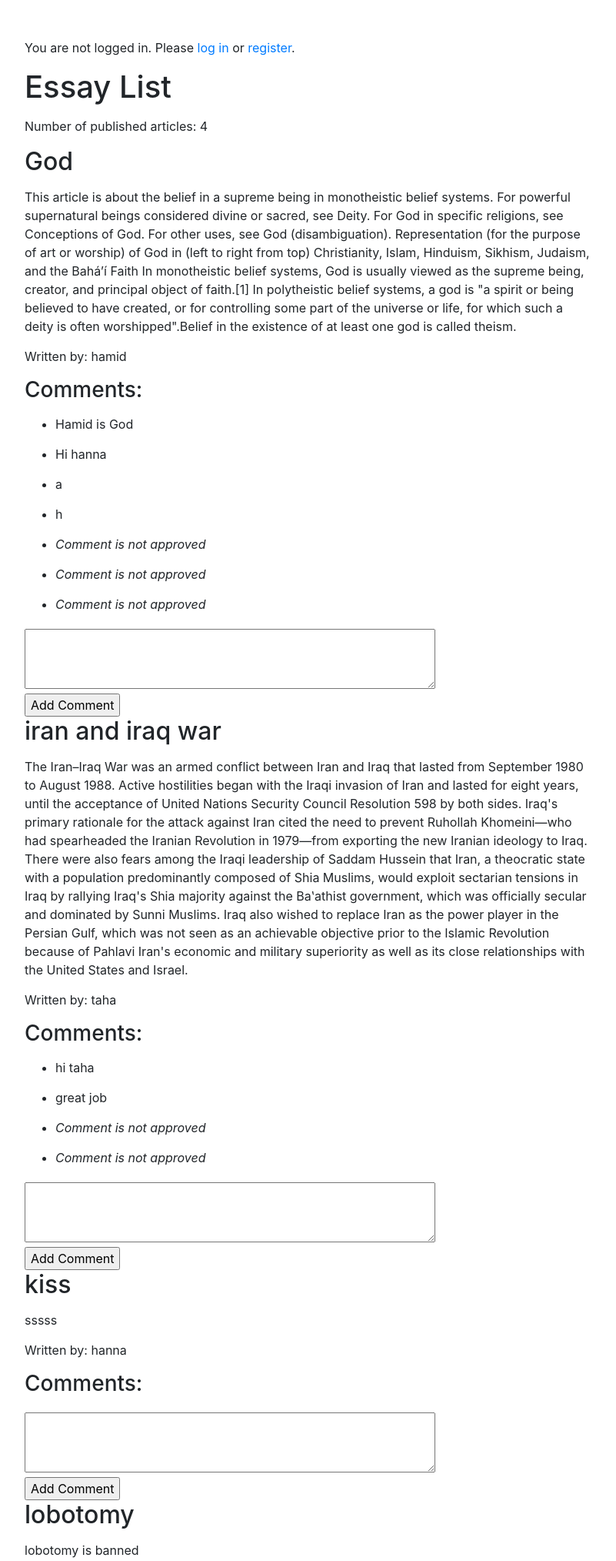
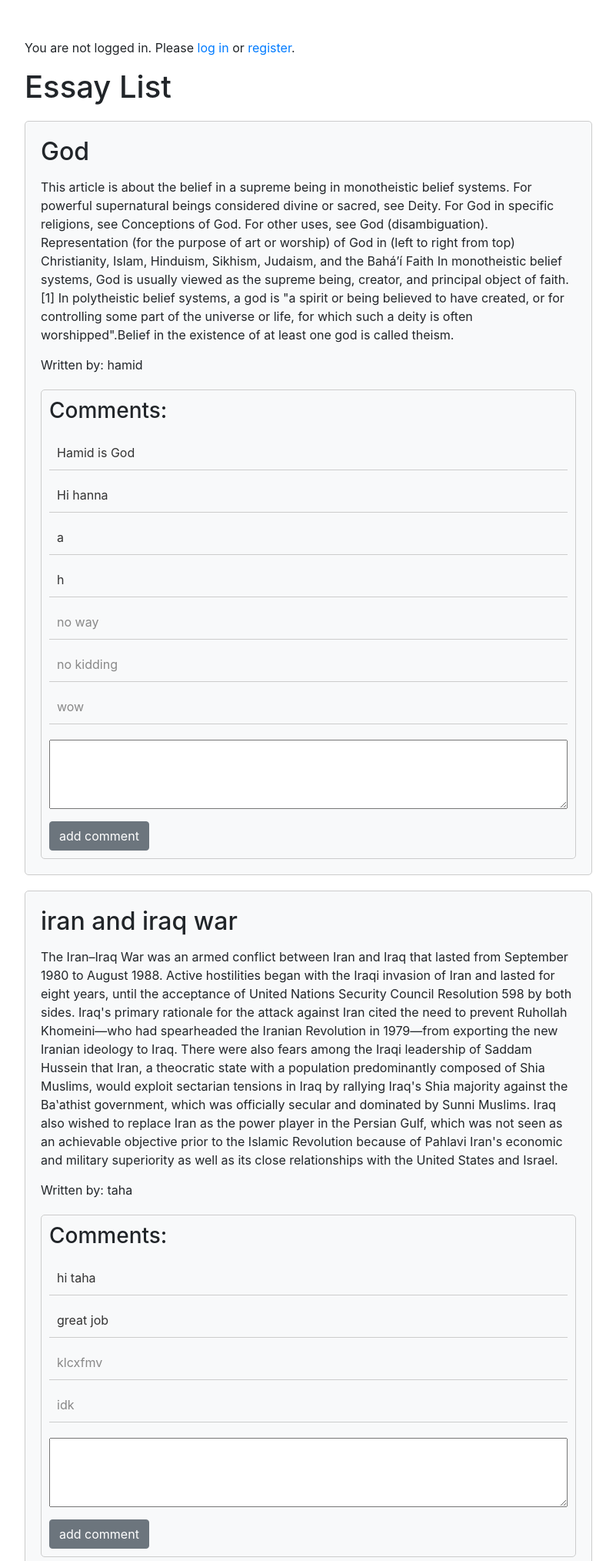
Before and after one commit to hamidresh/-Article-web, a Django app: page / in a window 1280 px wide. Shown: the top 2028 px of the page at 77% size, without its empty margins (239-1040 px from the left). Run offline with Django 4.2, Linux system fonts and the light colour scheme; data comes from the database, SQL or seed files in the repository; both versions use the stored data as it was after the commit; some libraries are stand-ins or nearby versions.

Commit message:
ui update 2

```diff
--- a/project/authors/templates/login_register.html
+++ b/project/authors/templates/login_register.html
@@ -8,7 +8,7 @@
     <link href="https://maxcdn.bootstrapcdn.com/bootstrap/4.0.0/css/bootstrap.min.css" rel="stylesheet">
     <style>
         body {
-            margin-top: 300px;
+            margin-top: 250px;
             margin-left: 350px;
             text-align: center;
         }
@@ -34,6 +34,9 @@
         input{
          margin-top: 10px;
         }
+        input[type="submit"]{
+         background-color:#3E8CA7;
+        }
     </style>
 </head>
 <body>
@@ -48,6 +51,7 @@
                 </form>
                 <p>Already have an account? <a href="{% url 'login' %}">Login</a></p>
             {% else %}
+            <h1>Log in</h1>
                 <form action="{% url 'login' %}" method="POST">
                     {% csrf_token %}
                     <input type="text" name="username" placeholder="Username" /><br>
--- a/project/essay/forms.py
+++ b/project/essay/forms.py
@@ -5,13 +5,12 @@ from .models import Essay , Comment
 class EssayForm(forms.ModelForm):
     class Meta:
         model = Essay
-        exclude = ['author']  # Exclude the author field from the form
+        exclude = ['author']
 
     def __init__(self, *args, **kwargs):
         super(EssayForm, self).__init__(*args, **kwargs)
-        # Check if 'author' is in self.fields before setting readonly attribute
         if 'author' in self.fields:
-            self.fields['author'].widget.attrs['readonly'] = True  # Make the author field non-editable
+            self.fields['author'].widget.attrs['readonly'] = True
 
 
 class CommentApprovalForm(forms.ModelForm):
--- a/project/essay/templates/essay_list.html
+++ b/project/essay/templates/essay_list.html
@@ -1,5 +1,6 @@
 <!DOCTYPE html>
 <html lang="en">
+
 <head>
     <meta charset="UTF-8">
     <meta name="viewport" content="width=device-width, initial-scale=1.0">
@@ -10,8 +11,9 @@
         body {
             margin-top: 50px;
             text-align: center;
-            margin-bottom: 10 px;
+            margin-bottom: 10px;
         }
+
 
         .container {
             margin: auto;
@@ -19,17 +21,84 @@
             text-align: left;
         }
 
-
-        h1, h2, h3, h4, p, li {
+        h1,
+        h2,
+        h3,
+        h4,
+        p,
+        li {
             margin-bottom: 15px;
         }
 
+        .essay-section {
+            margin-top: 20px;
+            padding: 20px;
+            border: 1px solid #ccc;
+            border-radius: 5px;
+            background-color: #f8f9fa; /* Light gray background for essays */
+        }
+
+        .comments-section {
+            margin-top: 20px;
+            padding: 10px;
+            border: 1px solid #ccc;
+            border-radius: 5px;
+        }
+
+        .comment {
+            margin-bottom: 10px;
+        }
+
+        .approved-comment {
+            color: #333;
+        }
+
+        .unapproved-comment {
+            color: #888;
+        }
 
         form {
             margin-top: 20px;
         }
+
+        form textarea {
+            width: 100%;
+            padding: 8px;
+            margin-bottom: 10px;
+        }
+
+        form input[type="submit"] {
+            background-color: #007bff;
+            color: #fff;
+            padding: 10px 20px;
+            border: none;
+            border-radius: 5px;
+            cursor: pointer;
+        }
+
+        .comments-list {
+            list-style-type: none;
+            padding: 0;
+        }
+
+        .comment-item {
+            border-bottom: 1px solid #ccc;
+            padding: 10px;
+            margin-bottom: 10px;
+        }
+        .custom-btn-color {
+            background-color: #3E8CA7;
+            color: #ffffff;
+
+          }
+          .custom-btn-color2 {
+            background-color: #BF6564;
+            color: #ffffff;
+
+          }
     </style>
 </head>
+
 <body>
     <div class="container">
         {% if user.is_authenticated %}
@@ -57,32 +126,28 @@
 
         <h1>Essay List</h1>
 
-        <!-- Display the number of published articles -->
-        <p>Number of published articles: {{ essays.count }}</p>
-
         {% for essay in essays %}
-            <div>
+        <div class="essay-section">
             <h2>{{ essay.title }}</h2>
             <p>{{ essay.content }}</p>
             <p>Written by: {{ essay.author.username }}</p>
 
             {% if user.is_authenticated %}
             {% if essay.author == user.profile_authors and essay.author.confirmation %}
-                        <a class="btn btn-primary btn-sm" href="{% url 'update_essay' pk=essay.id %}">Update Essay</a>
-                        <a class="btn btn-primary btn-sm" href="{% url 'delete_essay' pk=essay.id %}">Delete Essay</a>
+            <a class="btn custom-btn-color" href="{% url 'update_essay' pk=essay.id %}">update essay</a>
+            <a class="btn custom-btn-color2" href="{% url 'delete_essay' pk=essay.id %}">delete essay</a>
             {% else %}
             <p>You do not have permission to edit or delete this essay.</p>
             {% endif %}
             {% endif %}
 
+            <div class="comments-section">
                 <h3>Comments:</h3>
-                <ul>
+                <ul class="comments-list">
                     {% for comment in essay.comment_set.all %}
-                        {% if comment.is_approved %}
-                            <li>{{ comment.text }}</li>
-                        {% else %}
-                            <li><em>Comment is not approved</em></li>
-                        {% endif %}
+                    <li class="comment-item {% if comment.is_approved %}approved-comment{% else %}unapproved-comment{% endif %}">
+                        {{ comment.text }}
+                    </li>
                     {% endfor %}
                 </ul>
 
@@ -90,8 +155,9 @@
                 <form method="post" action="{% url 'add_comment' essay.id %}">
                     {% csrf_token %}
                     <textarea name="text" rows="3" cols="50" required></textarea><br>
-                    <input type="submit" value="Add Comment">
+                    <button type="submit" class="btn btn-secondary" >add comment</button>
                 </form>
+            </div>
         </div>
         {% endfor %}
     </div>
@@ -101,4 +167,5 @@
     <script src="https://cdnjs.cloudflare.com/ajax/libs/popper.js/1.12.9/umd/popper.min.js"></script>
     <script src="https://maxcdn.bootstrapcdn.com/bootstrap/4.0.0/js/bootstrap.min.js"></script>
 </body>
+
 </html>
```
Also changed, not shown: project/authors/forms.py (+8 -0 lines), project/authors/templates/profiles.html (+7 -3 lines), project/authors/templates/register.html (+17 -6 lines), project/essay/templates/add_essay.html (+9 -4 lines), project/essay/templates/delete_essay.html (+6 -1 lines), project/essay/templates/update_essay.html (+6 -1 lines), project/db.sqlite3. Lines whose indentation alone changed are shown as unchanged.
